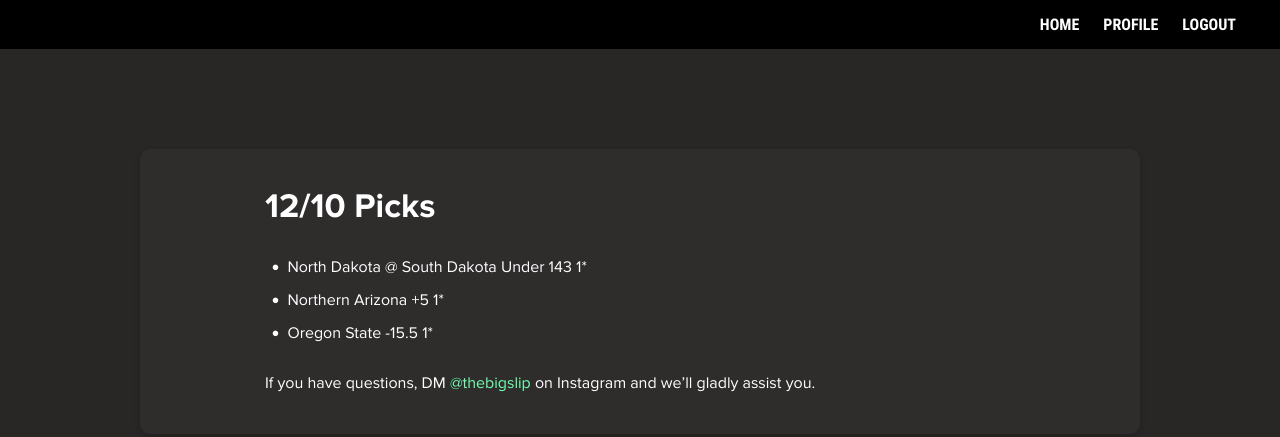
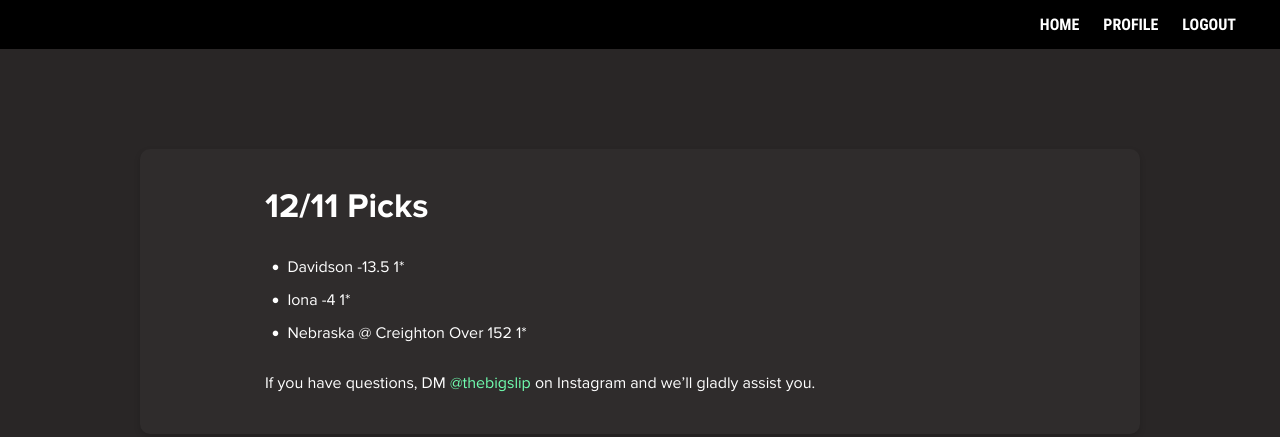
Before and after one commit to AlyStoned/cp, a plain HTML site: page bets.html in a window 1280 px wide. Drawn offline with Linux system fonts and the light colour scheme.

Commit message:
Update bets.html

```diff
--- a/bets.html
+++ b/bets.html
@@ -36,11 +36,11 @@
         <div class="container">
           <div class="bets-inner grey-inner">
             <div class="text-container">
-              <h2>12/10 Picks</h2>
+              <h2>12/11 Picks</h2>
               <ul>
-                <li>North Dakota @ South Dakota Under 143 1*</li>
-                <li>Northern Arizona +5 1*</li>
-                <li>Oregon State -15.5 1*</li>
+                <li>Davidson -13.5 1*</li>
+                <li>Iona -4 1*</li>
+                <li>Nebraska @ Creighton Over 152 1*</li>
               </ul>
               <p>If you have questions, DM
                 <a class="link"
```
